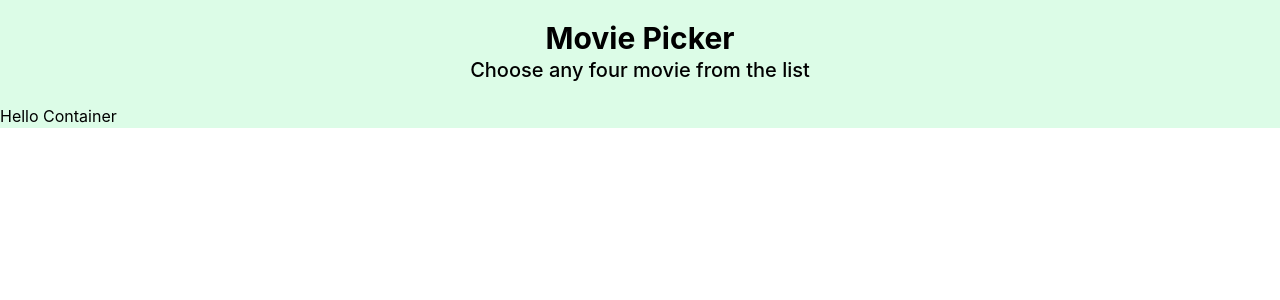
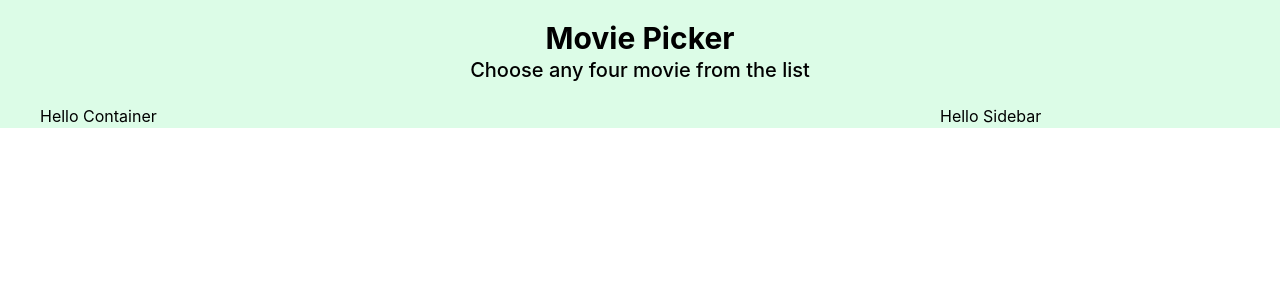
Before and after one commit to AveyBD/movie-picker, a React (Create React App) app: page / in a window 1280 px wide. Shown: the top 300 px of the page. Built offline with nearby package versions, Linux system fonts and the light colour scheme.

Commit message:
Added Two Column layout

```diff
--- a/public/main.css
+++ b/public/main.css
@@ -470,6 +470,14 @@ Ensure the default browser behavior of the `hidden` attribute.
   margin-top: 1.25rem;
 }
 
+.grid {
+  display: grid;
+}
+
+.grid-cols-1 {
+  grid-template-columns: repeat(1, minmax(0, 1fr));
+}
+
 .bg-green-100 {
   --tw-bg-opacity: 1;
   background-color: rgb(220 252 231 / var(--tw-bg-opacity));
@@ -509,3 +517,34 @@ Ensure the default browser behavior of the `hidden` attribute.
   -webkit-text-decoration-line: underline;
           text-decoration-line: underline;
 }
+
+@media (min-width: 768px) {
+  .md\:col-span-3 {
+    grid-column: span 3 / span 3;
+  }
+
+  .md\:col-span-1 {
+    grid-column: span 1 / span 1;
+  }
+
+  .md\:grid {
+    display: grid;
+  }
+
+  .md\:grid-cols-2 {
+    grid-template-columns: repeat(2, minmax(0, 1fr));
+  }
+
+  .md\:grid-cols-4 {
+    grid-template-columns: repeat(4, minmax(0, 1fr));
+  }
+
+  .md\:p-10 {
+    padding: 2.5rem;
+  }
+
+  .md\:px-10 {
+    padding-left: 2.5rem;
+    padding-right: 2.5rem;
+  }
+}
--- a/src/components/Container/Container.js
+++ b/src/components/Container/Container.js
@@ -1,11 +1,16 @@
-import React from 'react';
+import React from "react";
 
 const Container = () => {
-    return (
-        <div>
-            <h2>Hello Container</h2>
-        </div>
-    );
+  return (
+    <div className="grid grid-cols-1 md:grid-cols-4 md:px-10">
+      <div className="md:col-span-3">
+        <h2>Hello Container</h2>
+      </div>
+      <div className="md:col-span-1">
+        <h2>Hello Sidebar</h2>
+      </div>
+    </div>
+  );
 };
 
 export default Container;
```
